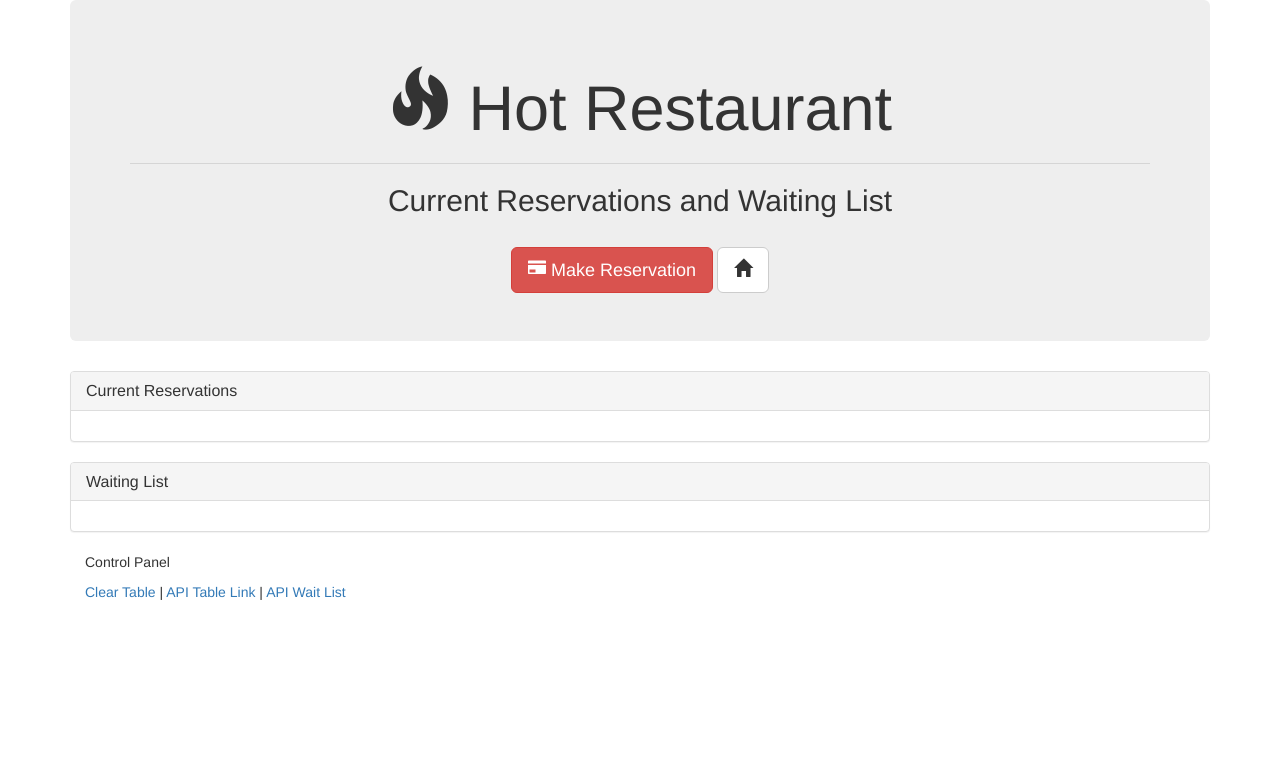
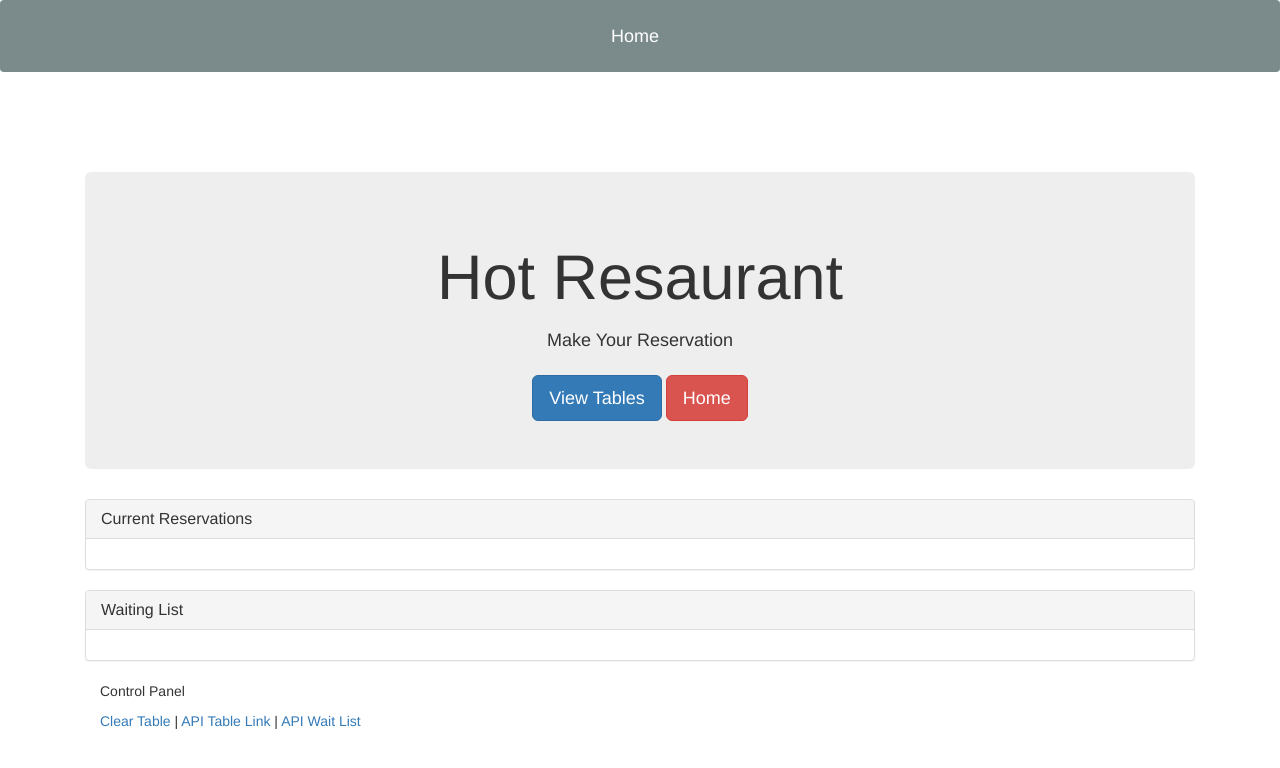
Before and after one commit to jborgen64/hotRestaurant, a website: page tables.html in a window 1280 px wide. Drawn offline with nearby package versions, Linux system fonts and the light colour scheme; no server answers.

Commit message:
updated tables

```diff
--- a/server.js
+++ b/server.js
@@ -17,7 +17,7 @@ app.use(express.json());
 // =============================================================
 
 // Basic route that sends the user first to the AJAX Page
-app.get('/', (req, res) => {
+app.get('/main.html', (req, res) => {
   res.sendFile(path.join(__dirname, 'main.html'));
 });
 
--- a/tables.html
+++ b/tables.html
@@ -1,36 +1,30 @@
 <!DOCTYPE html>
 <html lang="en">
-
 <head>
     <meta charset="UTF-8">
+  <meta name="viewport" content="width=device-width, initial-scale=1.0">
+  <meta http-equiv="X-UA-Compatible" content="ie=edge">
     <title>Tables Page</title>
-
     <!-- Latest compiled and minified CSS & JS -->
+	<link rel="stylesheet" href="https://cdnjs.cloudflare.com/ajax/libs/bootswatch/4.1.3/flatly/bootstrap.min.css" />
 	<link rel="stylesheet" href="https://maxcdn.bootstrapcdn.com/bootstrap/3.3.6/css/bootstrap.min.css" integrity="sha384-1q8mTJOASx8j1Au+a5WDVnPi2lkFfwwEAa8hDDdjZlpLegxhjVME1fgjWPGmkzs7" crossorigin="anonymous">
     <script src="https://code.jquery.com/jquery.js"></script>
     <script src="https://maxcdn.bootstrapcdn.com/bootstrap/3.3.6/js/bootstrap.min.js" integrity="sha384-0mSbJDEHialfmuBBQP6A4Qrprq5OVfW37PRR3j5ELqxss1yVqOtnepnHVP9aJ7xS" crossorigin="anonymous"></script>
-
 </head>
-
 <body>
-
+	<nav class="navbar navbar-dark bg-dark">
+	  <a class="navbar-brand" href="/">Home
+	  </a>
+	</nav>
 	<div class="container">
-
-		<div class="jumbotron">
-			<h1 class="text-center"><span class="glyphicon glyphicon-fire"></span> Hot Restaurant</h1>
-			<hr>
-			<h2 class="text-center">Current Reservations and Waiting List</h2>
-			<br>
-
-			<div class="text-center">
-				<a href="./reservations.html"><button type="button" class="btn btn-lg btn-danger"><span class="glyphicon glyphicon-credit-card"></span> Make Reservation</button></a>
-				<a href="main.html"><button type="button" class="btn btn-lg btn-default"><span class="glyphicon glyphicon-home"></span></button></a>
+	  <div style="margin-top: 80px;" class="jumbotron text-center">
+		<h1 class="display-4">Hot Resaurant</h1>
+		<h4 class="mt-4">Make Your Reservation</h4>
+		<a class="btn btn-primary btn-lg mt-4" href="tables.html" role="button">View Tables</a>
+		<a class="btn btn-danger btn-lg mt-4" href="main.html" role="button">Home</a>
 	  </div>
-		</div>
-
         <div class="row">
             <div class="col-lg-12">
-
                 <!-- Current Tables in Use -->
                 <div class="panel panel-default">
                     <div class="panel-heading">
@@ -39,7 +33,6 @@
                     <div class="panel-body" id="tableSection">
                     </div>
                 </div>
-
                 <!-- Waiting List Panel -->
                 <div class="panel panel-default">
                     <div class="panel-heading">
@@ -50,123 +43,86 @@
                 </div>
             </div>
         </div>
-
-
         <footer class="footer">
           <div class="container">
             <p>Control Panel</p>
             <p><a href="#" id="clear">Clear Table</a> | <a href="/api/tables">API Table Link</a> | <a href="/api/waitlist">API Wait List</a></p>
           </div>
         </footer>
-
     </div>
-
-
-
-
 <!-- Javascript handles how server loads data -->
 <script type="text/javascript">
-
     // In this code, jQuery is used to "download" the data from our server
     // We then dynamically display this content in our table. This is very similar to the group projects you just completed.
     // It's also very similar to the NYT search application. In fact, I copied a ton of code from there.
-
     function runTableQuery(){
-
         // Here we get the location of the root page.
         // We use this instead of explicitly saying the URL is localhost:3001 because the url will change when we deploy.
         var currentURL = window.location.origin;
-
         // The AJAX function uses the URL of our API to GET the data associated with it (initially set to localhost)
         $.ajax({url: currentURL + "/api/tables", method: "GET"})
             .done(function(tableData) {
-
                 // Here we are logging the URL so we have access to it for troubleshooting
                 console.log("------------------------------------");
                 console.log("URL: " + currentURL + "/api/tables");
                 console.log("------------------------------------");
-
                 // Here we then log the NYTData to console, where it will show up as an object.
                 console.log(tableData);
                 console.log("------------------------------------")
-
                 // Loop through and display each of the customers
                 for (var i=0; i<tableData.length; i++){
-
                     // Create the HTML Well (Section) and Add the table content for each reserved table
                     var tableSection = $("<div>");
                     tableSection.addClass('well');
                     tableSection.attr('id', 'tableWell-' + i+1)
                     $('#tableSection').append(tableSection);
-
                     var tableNumber = i + 1;
-
-
                     // Then display the remaining fields in the HTML (Section Name, Date, URL)
                     $("#tableWell-"+ i+1).append('<h2><span class="label label-primary">' + tableNumber + "</span> | " + tableData[i].customerID + "</h2>");
                 }
             });
     }
-
     function runWaitListQuery(){
-
         // Here we get the location of the root page.
         // We use this instead of explicitly saying the URL is localhost:3001 because the url will change when we deploy.
         var currentURL = window.location.origin;
-
         // The AJAX function uses the URL of our API to GET the data associated with it (initially set to localhost)
         $.ajax({url: currentURL + "/api/waitlist", method: "GET"})
             .done(function(waitlistData) {
-
                 // Here we are logging the URL so we have access to it for troubleshooting
                 console.log("------------------------------------");
                 console.log("URL: " + currentURL + "/api/waitlist");
                 console.log("------------------------------------");
-
                 // Here we then log the NYTData to console, where it will show up as an object.
                 console.log(waitlistData);
                 console.log("------------------------------------")
-
                 // Loop through and display each of the customers
                 for (var i=0; i<waitlistData.length; i++){
-
                     // Create the HTML Well (Section) and Add the table content for each reserved table
                     var waitlistSection = $("<div>");
                     waitlistSection.addClass('well');
                     waitlistSection.attr('id', 'waitlistWell-' + i+1)
                     $('#waitlistSection').append(waitlistSection);
-
                     var tableNumber = i + 1;
-
                     // Then display the remaining fields in the HTML (Section Name, Date, URL)
                     $("#waitlistWell-"+ i+1).append('<h2><span class="label label-primary">' + tableNumber + "</span> | " + waitlistData[i].customerID + "</h2>");
                 }
             });
     }
-
     // This function resets all of the data in our tables. This is intended to let you restart a demo.
     function clearTable(){
-
         var currentURL = window.location.origin;
         $.ajax({url: currentURL + "/api/clear", method: "POST"})
-
     }
-
     $("#clear").on('click', function(){
         alert("Clearing...");
         clearTable();
-
         // Refresh the page after data is cleared
         location.reload();
     })
-
-
     // Run Queries!
     // ==========================================
     runTableQuery();
     runWaitListQuery();
-
-
 </script>
-
 </body>
```
Lines whose indentation alone changed are shown as unchanged.
